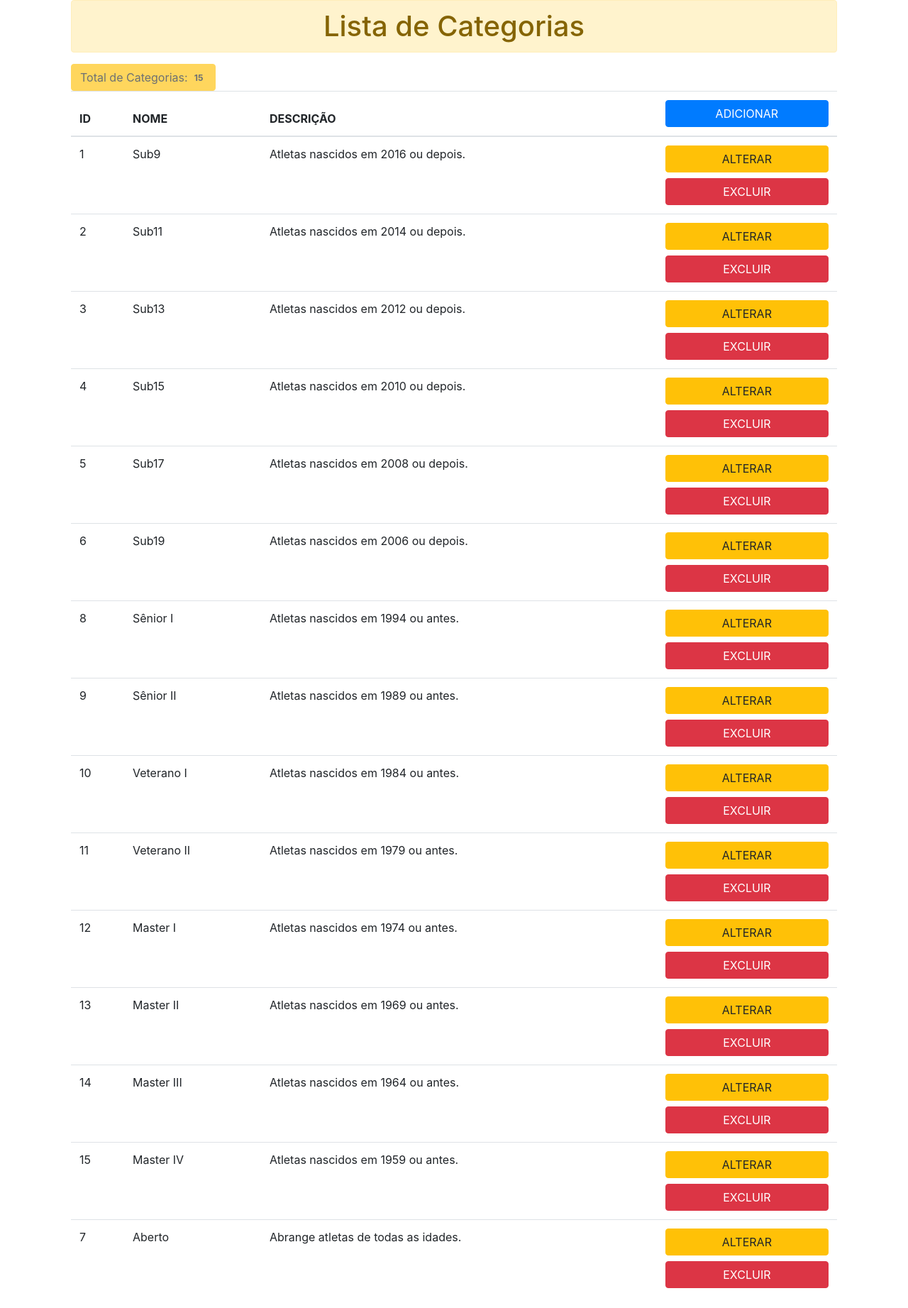
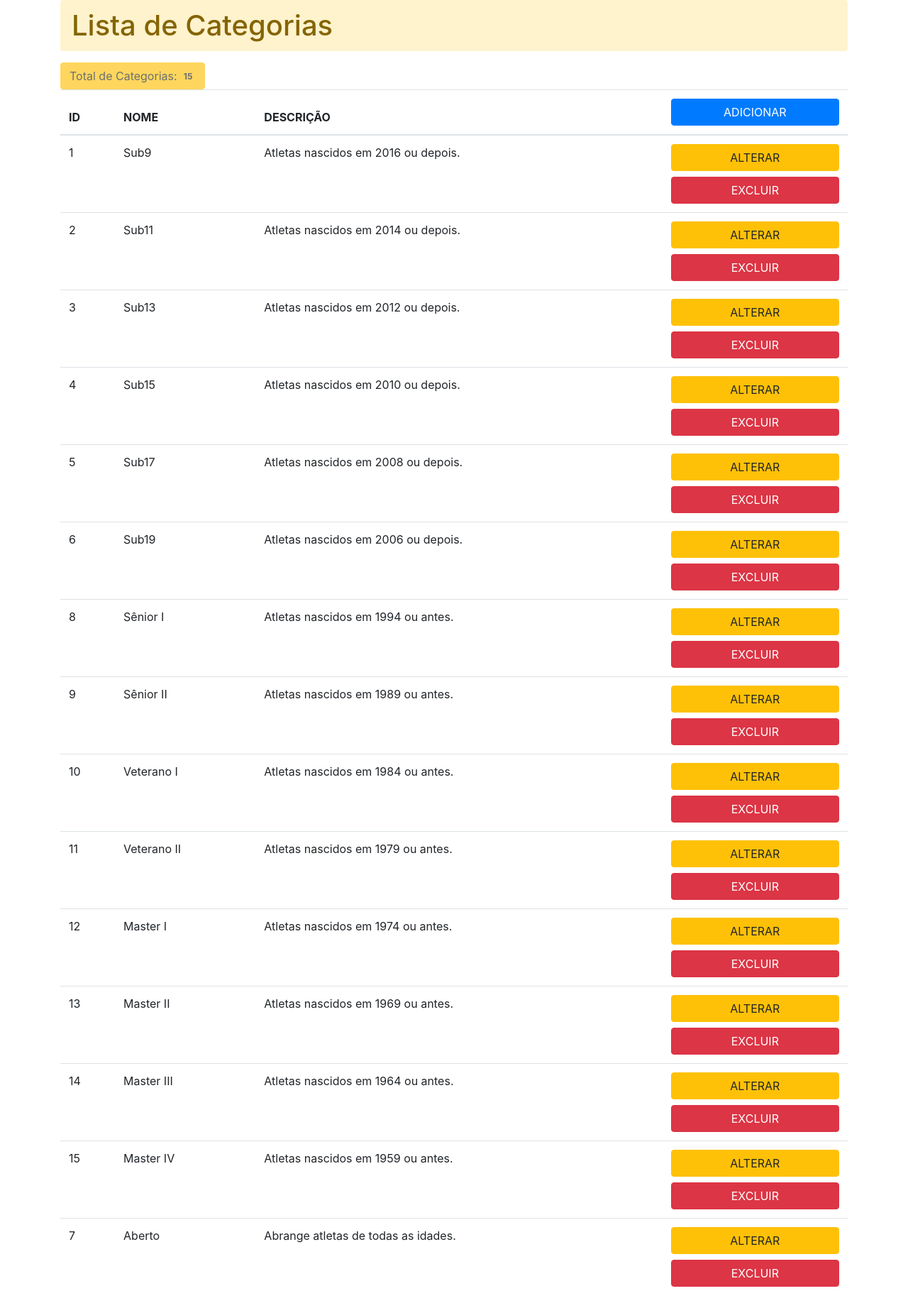
Before and after one commit to leticiakonno/badminton_itape, a PHP site: page /categorias_lista.php in a window 1280 px wide. Shown: the whole page at 71% size. After the commit the page ends 1813 px from the top, so only its background shows below. Run offline with PHP 8.4, Linux system fonts and the light colour scheme; data comes from the database, SQL or seed files in the repository.

Commit message:
modified:   admin/categorias_lista.php

```diff
--- a/admin/categorias_lista.php
+++ b/admin/categorias_lista.php
@@ -28,8 +28,7 @@ $totalRows  = ($lista)->num_rows;
 <link rel="stylesheet" href="../css/meu_estilo.css">
 <body>
     <main class="container">
-        <div class="col-xs-12 col-sm-8 col-sm-offset-2 col-md-12"> <!--div de dimensionamento-->
-            <h1 class="alert alert-warning text-center">Lista de Categorias</h1>
+            <h1 class="breadcrumb alert-warning text-center">Lista de Categorias</h1>
             <div class="btn btn-warning disabled">
                 Total de Categorias:
                 <small class="badge"><?php echo $totalRows; ?></small>
@@ -83,9 +82,6 @@ $totalRows  = ($lista)->num_rows;
             <!-- Fechar a estrutura de repetição -->
         </tbody>
         </table>
-
-
-        </div> <!--fecha div dimensionamento-->
 </main>
 
     <!--modal-->
```
Lines whose indentation alone changed are shown as unchanged.
